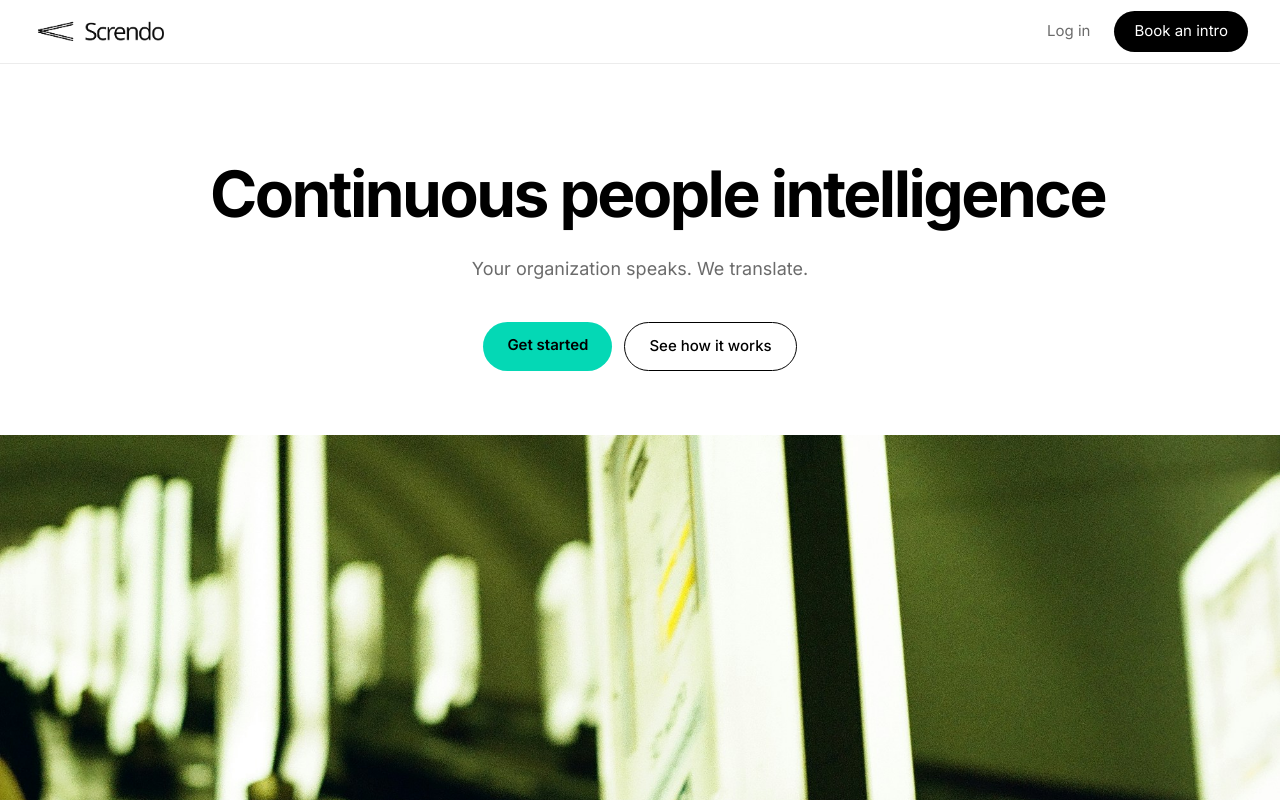
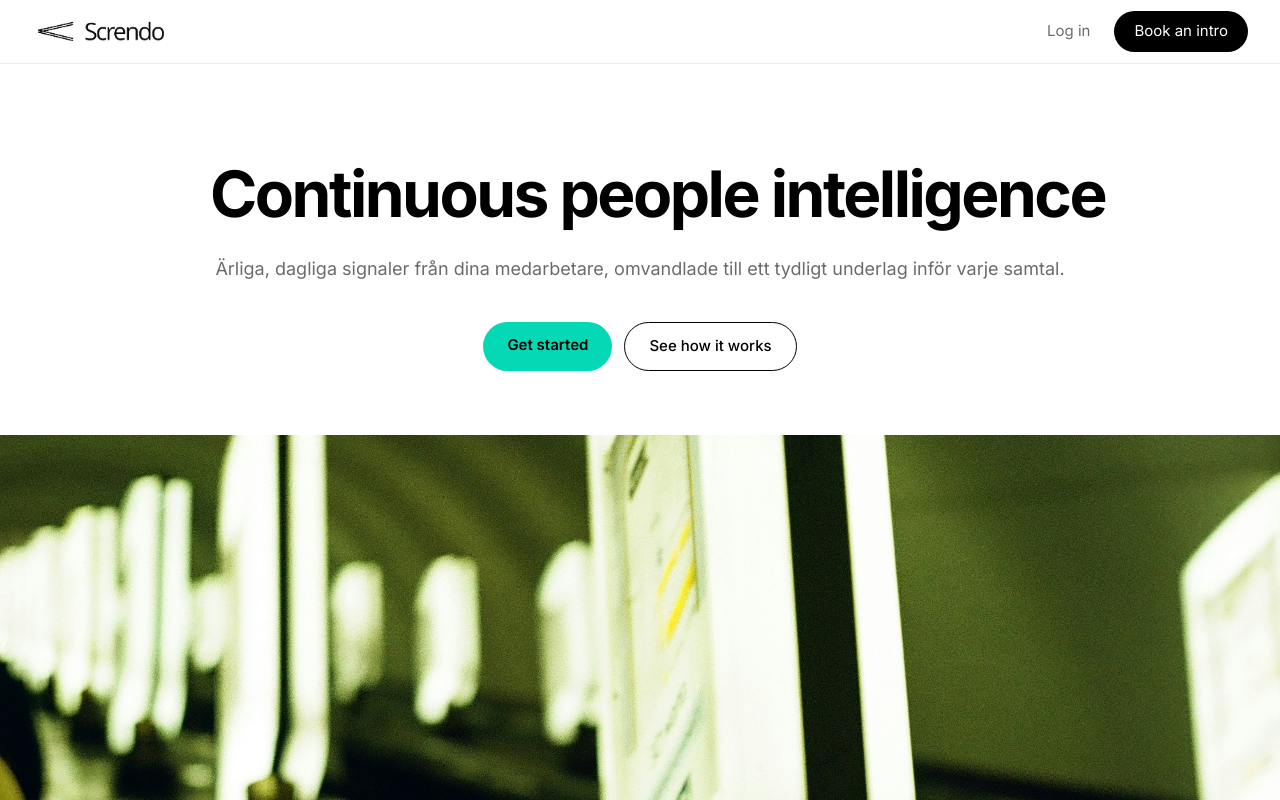
Before and after one commit to benjaminpalm/screndo-hemsida, a Next.js app: page / in a window 1280 px wide. Shown: the top 800 px of the page. Built offline with nearby package versions, Linux system fonts and the light colour scheme.

Commit message:
concrete subline

```diff
--- a/components/Hero.tsx
+++ b/components/Hero.tsx
@@ -28,7 +28,7 @@ export default function Hero() {
               lineHeight: 1.5,
             }}
           >
-            Your organization speaks. We translate.
+            Ärliga, dagliga signaler från dina medarbetare, omvandlade till ett tydligt underlag inför varje samtal.
           </p>
 
           <div className="hero-buttons">
```
